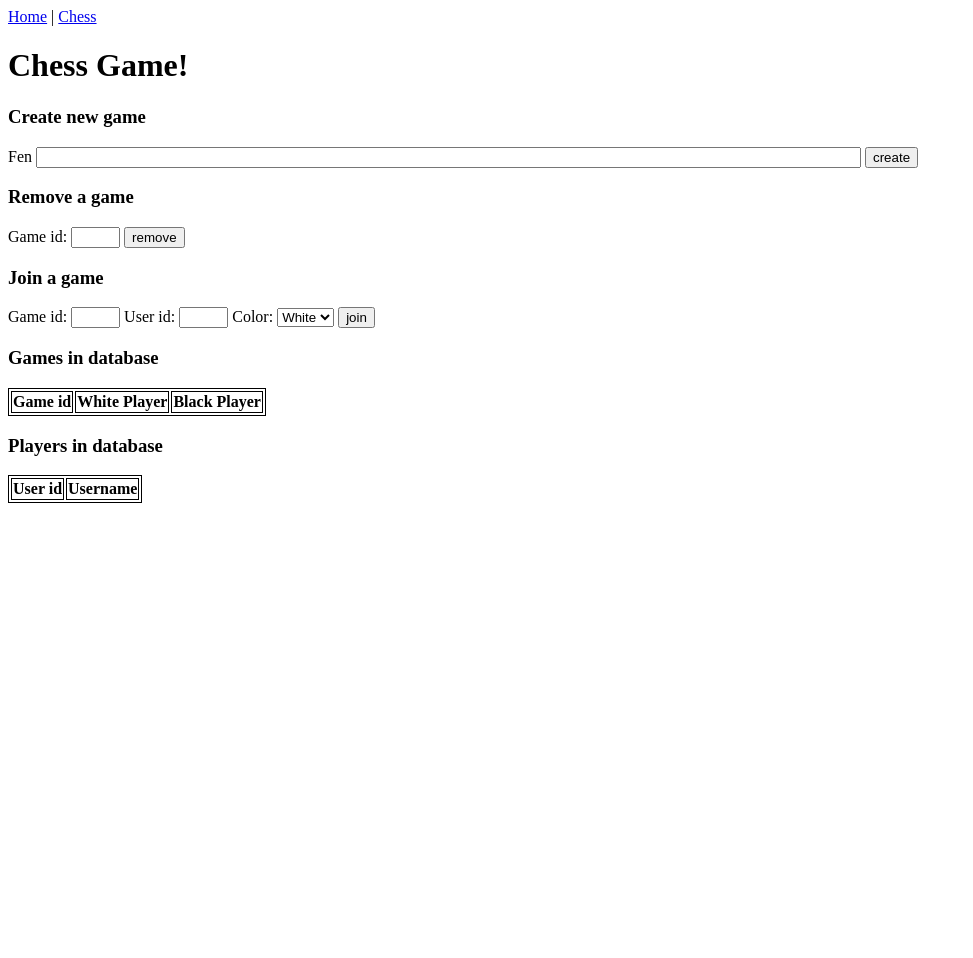
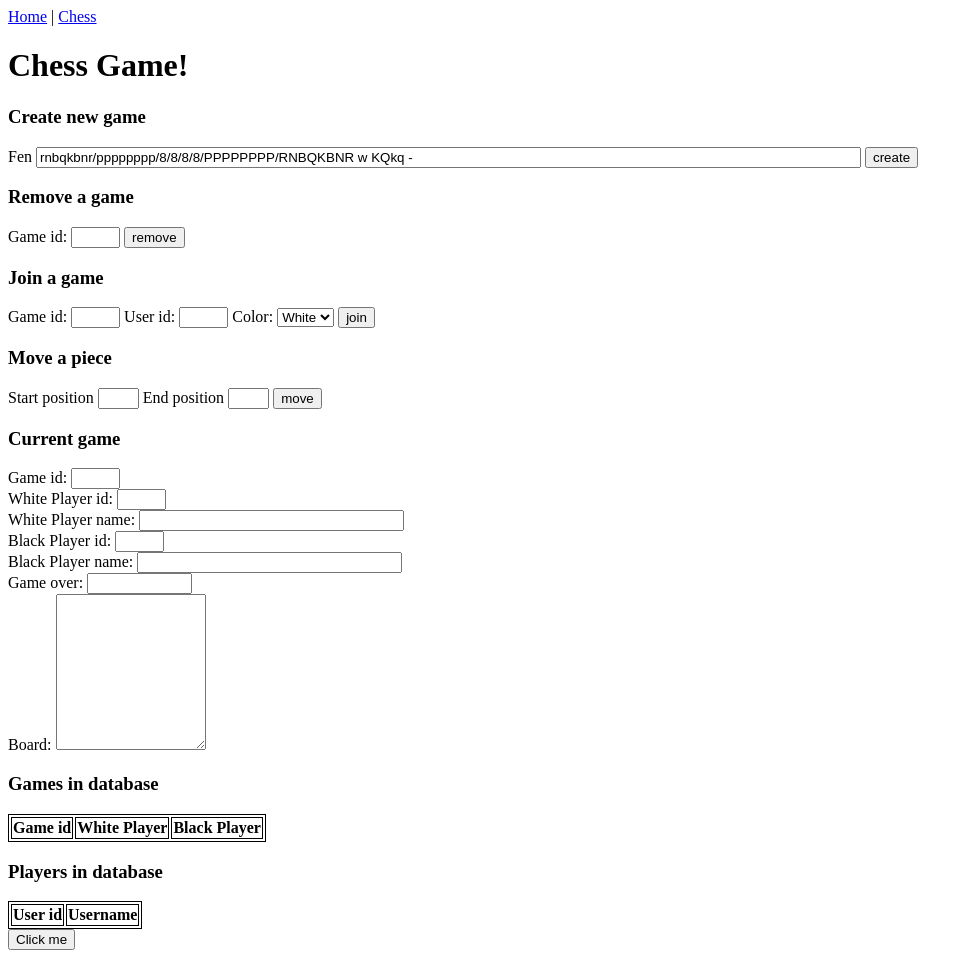
Before and after one commit to burritolord/Chess, a Flask app: page /chess in a window 1280 px wide. Shown: the whole page, without its empty margins (0-973 px from the left). Before the commit the page ends 503 px from the top, so only its background shows below. Run offline with Flask 2, Linux system fonts and the light colour scheme; data that the repository does not hold is empty; some libraries are stand-ins or nearby versions.

Commit message:
Add current game form

```diff
--- a/src/__init__.py
+++ b/src/__init__.py
@@ -2,11 +2,13 @@ from flask import Flask
 from flask_socketio import SocketIO
 from flask_sqlalchemy import SQLAlchemy
 from src.config import Config
+from flask_session import Session
 
 app = Flask(__name__)
 app.config.from_object(Config)
 db = SQLAlchemy(app)
-socketio = SocketIO(app)
+Session(app)
+socketio = SocketIO(app, manage_session=False)
 
 db.init_app(app)
 socketio.init_app(app)
--- a/src/config.py
+++ b/src/config.py
@@ -8,3 +8,4 @@ class Config:
     # postgresql 'postgresql://chess@localhost/chess'
     SQLALCHEMY_ECHO = True
     SQLALCHEMY_TRACK_MODIFICATIONS = False
+    SESSION_TYPE = 'filesystem'
--- a/src/forms/create_game.py
+++ b/src/forms/create_game.py
@@ -3,5 +3,5 @@ from wtforms import StringField, SubmitField
 
 
 class CreateGame(FlaskForm):
-    fen = StringField('Fen')
+    fen = StringField('Fen', default='rnbqkbnr/pppppppp/8/8/8/8/PPPPPPPP/RNBQKBNR w KQkq -')
     submit = SubmitField('create')
--- a/src/forms/current_game.py
+++ b/src/forms/current_game.py
@@ -4,10 +4,9 @@ from wtforms import StringField, TextAreaField
 
 class CurrentGame(FlaskForm):
     game_id = StringField('Game id')
-    white_player_id = StringField('Id')
-    white_player_name = StringField('Name')
-    black_player_id = StringField('Id')
-    black_player_name = StringField('Name')
+    white_player_id = StringField('White Player id')
+    white_player_name = StringField('White Player name')
+    black_player_id = StringField('Black Player id')
+    black_player_name = StringField('Black Player name')
     game_over = StringField('Game over')
     game_board = TextAreaField('Board')
-    pawn_promotion = StringField('Pawn promotion')
--- a/src/forms/move_piece.py
+++ b/src/forms/move_piece.py
@@ -1,8 +1,7 @@
 from flask_wtf import FlaskForm
-from wtforms import StringField, SubmitField
+from wtforms import StringField
 
 
 class MovePiece(FlaskForm):
     start_position = StringField('Start position')
     end_position = StringField('End position')
-    submit = SubmitField('make move')
--- a/src/models/chess_game.py
+++ b/src/models/chess_game.py
@@ -303,7 +303,11 @@ class ChessGame(db.Model):
 
     @classmethod
     def load_by_id(cls, game_id):
-        return cls.query.get(game_id)
+        game = cls.query.get(game_id)
+        if game:
+            # TODO add board property
+            game._board = ChessBoard(Fen(game.fen))
+        return game
 
     def _get_player_by_color(self, color):
         """
--- a/src/routes.py
+++ b/src/routes.py
@@ -1,5 +1,7 @@
+import string
+import random
 from src import app, socketio
-from flask import render_template, redirect, url_for, request
+from flask import render_template, redirect, url_for, request, session
 from src import db
 from src.models.player import Player
 from src.models.chess_game import ChessGame
@@ -9,8 +11,6 @@ from src.forms.join_game import JoinGame
 from src.forms.move_piece import MovePiece
 from src.forms.current_game import CurrentGame
 from src.forms.create_game import CreateGame
-import string
-import random
 from flask_socketio import SocketIO, emit, join_room, leave_room, close_room, rooms, disconnect
 from src.piece.color import Color
 
@@ -53,25 +53,43 @@ def add_users():
 
 @app.route('/chess', methods=['GET', 'POST'])
 def chess():
-    currentgame_form = CurrentGame()
     template_vars = {
         'removegame_form': RemoveGame(),
         'joingame_form': JoinGame(),
         'movepiece_form': MovePiece(),
-        'currentgame_form': currentgame_form,
+        'currentgame_form': CurrentGame(),
         'creategame_form': CreateGame(),
         'players': Player.query.all(),
         'games': ChessGame.query.all()
     }
+
+    if 'current_game' in session:
+        game = ChessGame.load_by_id(session['current_game'])
+        if game:
+            wp = game.white_player if game.white_player else None
+            bp = game.black_player if game.black_player else None
+            template_vars['currentgame_form'].game_id.data = game.id
+            template_vars['currentgame_form'].white_player_id.data = wp.id if wp else ''
+            template_vars['currentgame_form'].white_player_name.data = wp.username if wp else ''
+            template_vars['currentgame_form'].black_player_id.data = bp.id if bp else ''
+            template_vars['currentgame_form'].black_player_name.data = bp.username if bp else ''
+            template_vars['currentgame_form'].game_over.data = 'True' if game.is_over else 'False'
+            template_vars['currentgame_form'].game_board.data = str(game)
 
     return render_template('chess.html', **template_vars)
 
 
 @app.route('/chess/new-game', methods=['POST'])
 def new_game():
+    session['stuff james'] = 9
     form = CreateGame()
     if request.method == 'POST' and form.validate_on_submit():
-        game = ChessGame()
+        # TODO Need to validate fen value
+        if form.fen.data:
+            game = ChessGame(form.fen.data)
+        else:
+            game = ChessGame()
+
         game.save_to_db()
 
     return redirect(url_for('chess'))
@@ -94,17 +112,15 @@ def join_game():
     game = ChessGame.load_by_id(form.join_game_id.data)
     player = Player.load_by_id(form.user_id.data)
     if game and player:
+        session['game_room'] = game.id
+        session['current_game'] = game.id
         color = form.color.data
         if int(color) == Color.WHITE.value:
             game.white_player = player
             game.save_to_db()
-            new_game = game
         elif int(color) == Color.BLACK.value:
             game.black_player = player
             game.save_to_db()
-            new_game = game
-
-    # TODO add new game id to session? That way it can be passed to chess.html template
 
     return redirect(url_for('chess'))
 
@@ -113,55 +129,10 @@ def join_game():
 def move_piece():
     pass
 
-@socketio.on('new_game', namespace='/chess-game')
-def new_game(json):
-    # create new room
-    chessgame = ChessGame()
-    chessgame.save_to_db()
-    join_room(chessgame.id)
 
-    emit_data = {
-        'room': chessgame.id,
-        'game_id': chessgame.id,
-        'board': str(chessgame),
-        'white_player': '' if not chessgame.white_player else chessgame.white_player.username,
-        'black_player': '' if not chessgame.black_player else chessgame.black_player.username
-    }
-
-    emit('game_created', emit_data)
-
-
-@socketio.on('remove_game', namespace='/chess-game')
+@socketio.on('leave_game', namespace='/chess-game')
 def remove_game(json):
-    chessgame = ChessGame.load_by_id(json['game_id'])
-    if chessgame:
-        chessgame.delete_from_db()
-
-
-@socketio.on('join_game', namespace='/chess-game')
-def join_game(json):
-    # Need concept of session to add current user but for now, just add
-    # supplied user
-    updated_values = {}
-    chessgame = ChessGame.load_by_id(json['game_id'])
-    player = Player.load_by_id(json['player_id'])
-    if chessgame and player:
-        join_room(chessgame.id)
-        if int(json['color']) == Color.WHITE.value:
-            updated_values['white_player_username'] = player.username
-            updated_values['white_player_id'] = player.id
-            chessgame.white_player = player
-            chessgame.save_to_db()
-            emit('update_game', updated_values, room=chessgame.id)
-        elif int(json['color']) == Color.BLACK.value:
-            updated_values['black_player_username'] = player.username
-            updated_values['black_player_id'] = player.id
-            chessgame.black_player = player
-            chessgame.save_to_db()
-            emit('update_game', updated_values, room=chessgame.id)
-
-    # Emit error?
-
+    pass
 
 
 @socketio.on('move_piece')
--- a/src/static/js/board.js
+++ b/src/static/js/board.js
@@ -1,20 +1,12 @@
 $(document).ready(function() {
     var socket = io.connect('http://' + document.domain + ':' + location.port + '/chess-game');
-    var ROOM;
-    // socket.on('connect', function() {
-    //
-    // });
-
-    // Handle updated board.
-    socket.on('game_created', function (data) {
-        console.log(data);
-        ROOM = data.room;
-        add_to_game_table(data);
-    });
 
     // Update game info
-    socket.on('update_game', function (data) {
+    socket.on('update_game', function (game_data) {
         var white_player = 1;
+        if (game_data.hasOwnProperty('room')) {
+            ROOM = game_data.room;
+        }
         // Update board
 
         // Update users
@@ -36,44 +28,23 @@ $(document).ready(function() {
         // Update pawn promotion
     });
 
-    // Create a new game
-    $('.new-game .submit').on('click', new_game);
-    function new_game() {
-        socket.emit('new_game', {});
-    }
-
-    // Remove a game
-    $('.remove-game .submit').on('click', remove_game);
-    function remove_game() {
-        var id = $('.remove-game #game_id').val();
-        var data = {game_id: id};
-        socket.emit('remove_game', data);
-
-        remove_from_game_table(data)
-    }
+    $('button#test').on('click', function () {
+        socket.emit('join_game', {});
+    });
 
     // Join a game
-    $('.join-game .submit').on('click', join_game);
-    function join_game() {
-        var gid = $('.join-game #game_id').val();
-        var uid = $('.join-game #user_id').val();
-        var color = $('.join-game #color').val();
-        var data = {game_id: gid, player_id: uid, color: color};
-        socket.emit('join_game', data);
-    }
+    // $('form.join-game').on('submit', function () {
+    //     // var gid = $('.join-game #join_game_id').val();
+    //     // var uid = $('.join-game #user_id').val();
+    //     // var color = $('.join-game #color').val();
+    //     // var data = {game_id: gid, player_id: uid, color: color};
+    //     socket.emit('join_game', {data: 'test'});
+    // });
 
-    function add_to_game_table(data) {
-        var new_game = "<tr id='game-" + data.game_id + "'><td>" + data.game_id + "</td><td>" + data.white_player + "</td><td>" + data.black_player + "</td></tr>";
-        $("#games").append(new_game);
-    }
-
-    function remove_from_game_table(data) {
-        var $game_row = $("#games #game-" + data.game_id);
-        if ($game_row.length !== 0) {
-            $game_row.remove();
-        }
-    }
-    function move_piece(event) {
-        socket.emit('move_piece', {data: 'I\'m connected!'});
+    // Move a piece
+    $('.move-piece .submit').on('click', move_piece);
+    function move_piece() {
+        // var data = {game_id: gid, player_id: uid, color: color};
+        // socket.emit('join_game', data);
     }
 });
--- a/src/templates/chess.html
+++ b/src/templates/chess.html
@@ -46,8 +46,47 @@
         </form>
 
         <!-- Move a piece -->
+        <h3>Move a piece</h3>
+        <div class="move-piece">
+            <label>{{ movepiece_form.start_position.label }}</label>
+            {{ movepiece_form.end_position(size=2) }}
+            <label>{{ movepiece_form.end_position.label }}</label>
+            {{ movepiece_form.end_position(size=2) }}
+            <button class="submit">move</button>
+        </div>
 
         <!-- Display current game info -->
+        <h3>Current game</h3>
+        <form action="">
+            <div>
+                <label>{{ currentgame_form.game_id.label }}: </label>
+                {{ currentgame_form.game_id(size=3) }}
+            </div>
+            <div>
+                <label>{{ currentgame_form.white_player_id.label }}: </label>
+                {{ currentgame_form.white_player_id(size=3) }}
+            </div>
+            <div>
+                <label>{{ currentgame_form.white_player_name.label }}: </label>
+                {{ currentgame_form.white_player_name(size=30) }}
+            </div>
+            <div>
+                <label>{{ currentgame_form.black_player_id.label }}: </label>
+                {{ currentgame_form.black_player_id(size=3) }}
+            </div>
+            <div>
+                <label>{{ currentgame_form.black_player_name.label }}: </label>
+                {{ currentgame_form.black_player_name(size=30) }}
+            </div>
+            <div>
+                <label>{{ currentgame_form.game_over.label }}: </label>
+                {{ currentgame_form.game_over(size=10) }}
+            </div>
+            <div>
+                <label>{{ currentgame_form.game_board.label }}: </label>
+                {{ currentgame_form.game_board(rows='10', cols='16') }}
+            </div>
+        </form>
 
         <h3>Games in database</h3>
         <table id="games">
@@ -83,6 +122,7 @@
                 {% endfor %}
             {% endif %}
         </table>
+        <button id="test">Click me</button>
 
     </div>
 {% endblock %}
```
